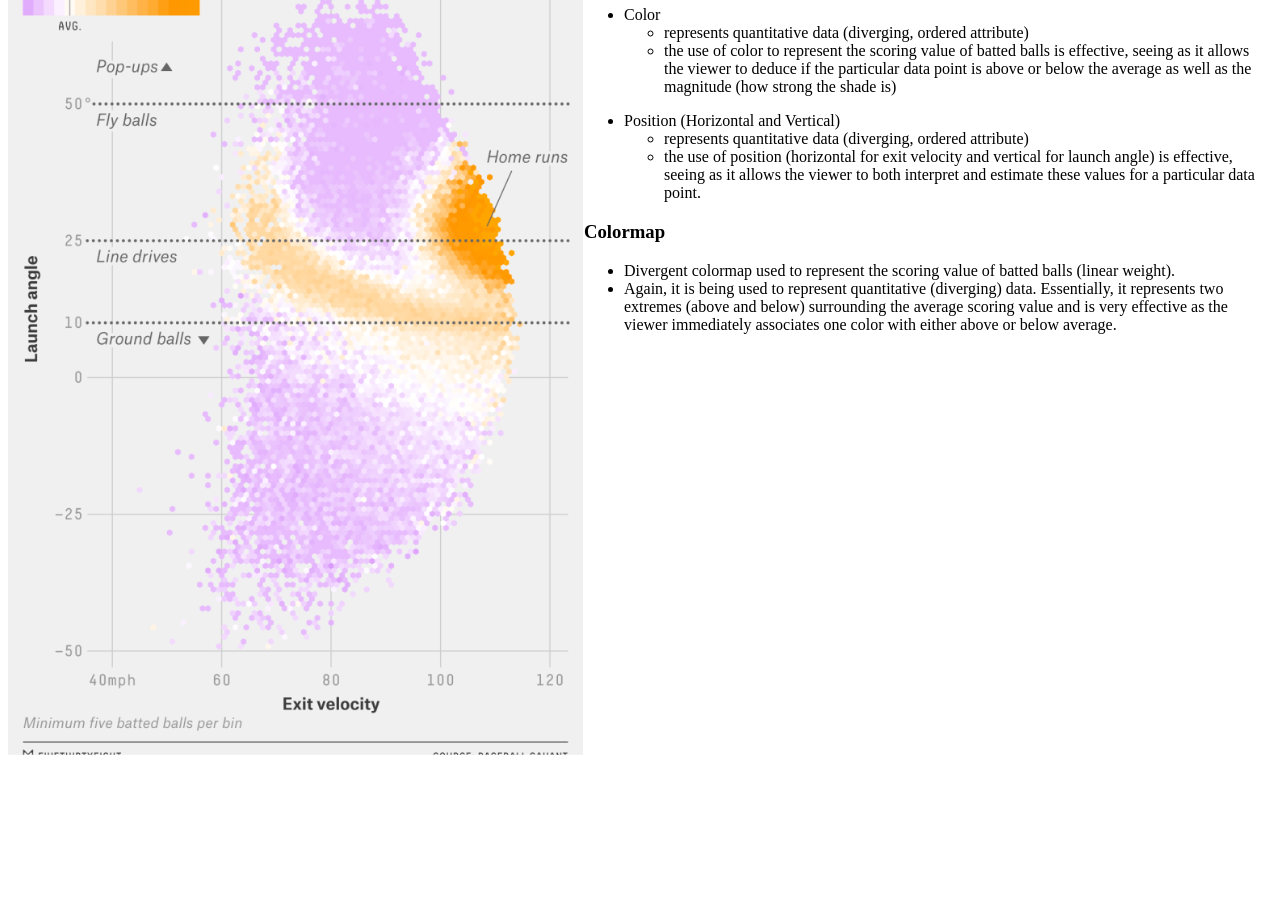
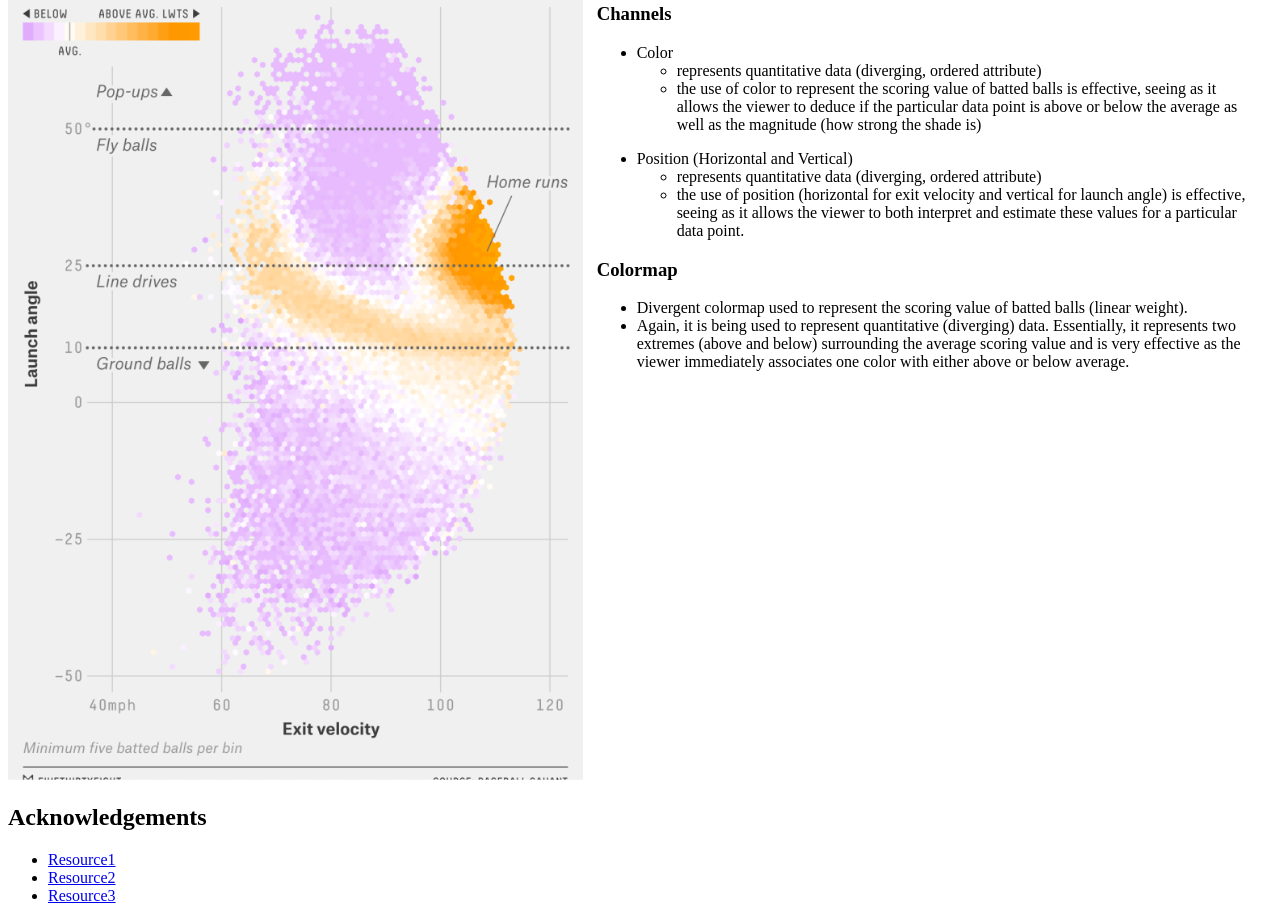
Before and after one commit to DS4200-S23-Class/hw-03-hoyler-krolik-hw3, a plain HTML site: page index.html in a window 1280 px wide. Shown: the part 948-1869 px from the top of the page. Before the commit the page ends 1715 px from the top, so only its background shows below. Drawn offline with Linux system fonts and the light colour scheme.

Commit message:
pushing files for editing

```diff
--- a/index.html
+++ b/index.html
@@ -12,11 +12,12 @@
 <body>
     <h1>hw-03: Interactive Webpage, and Marks & Channels</h1>
 
+
     <div class="image1">
         <div>
             <img src="img/vis1.png" alt="vis1">
         </div>
-    <div>
+        <div class = "vis1-detail">
         <h3>Marks</h3>
         <ul>
             <li>Line: graphical element that represents the scale for “Electoral Votes Needed To Win”</li>
@@ -68,7 +69,7 @@
             <img src="img/vis2.png" alt="vis2">
         </div>
 
-    <div>
+        <div class="vis2-detail">
             <h3>Marks</h3>
             <ul>
                 <li>Points: graphical element that represents the linear weight (scoring value) of batted balls</li>
@@ -102,6 +103,16 @@
     </div>
 
 
+    <!-- Acknowledgements section for references used in our HTML webpage -->
+    <h2>Acknowledgements</h2>
+    <div>
+        <ul>
+        <li> <a href="https://css-tricks.com/snippets/css/a-guide-to-flexbox/">Resource1</a></li>
+        <li><a href="https://www.w3schools.com/howto/howto_css_two_columns.asp">Resource2</a></li>
+        <li><a href="https://css-tricks.com/the-many-ways-to-change-an-svg-fill-on-hover-and-when-to-use-them/">Resource3</a></li>
+        </ul>
+    </div>
+
 
 
 
--- a/style.css
+++ b/style.css
@@ -5,6 +5,7 @@
 h1 {
     text-align: center;
 }
+
 
 
 .image1 {
@@ -20,3 +21,11 @@ h1 {
     flex-direction: row;
     justify-content: space-around;
 }
+
+.vis1-detail {
+    padding: 1%;
+}
+
+.vis2-detail {
+    padding: 1%;
+}
```
Lines whose indentation alone changed are shown as unchanged.
